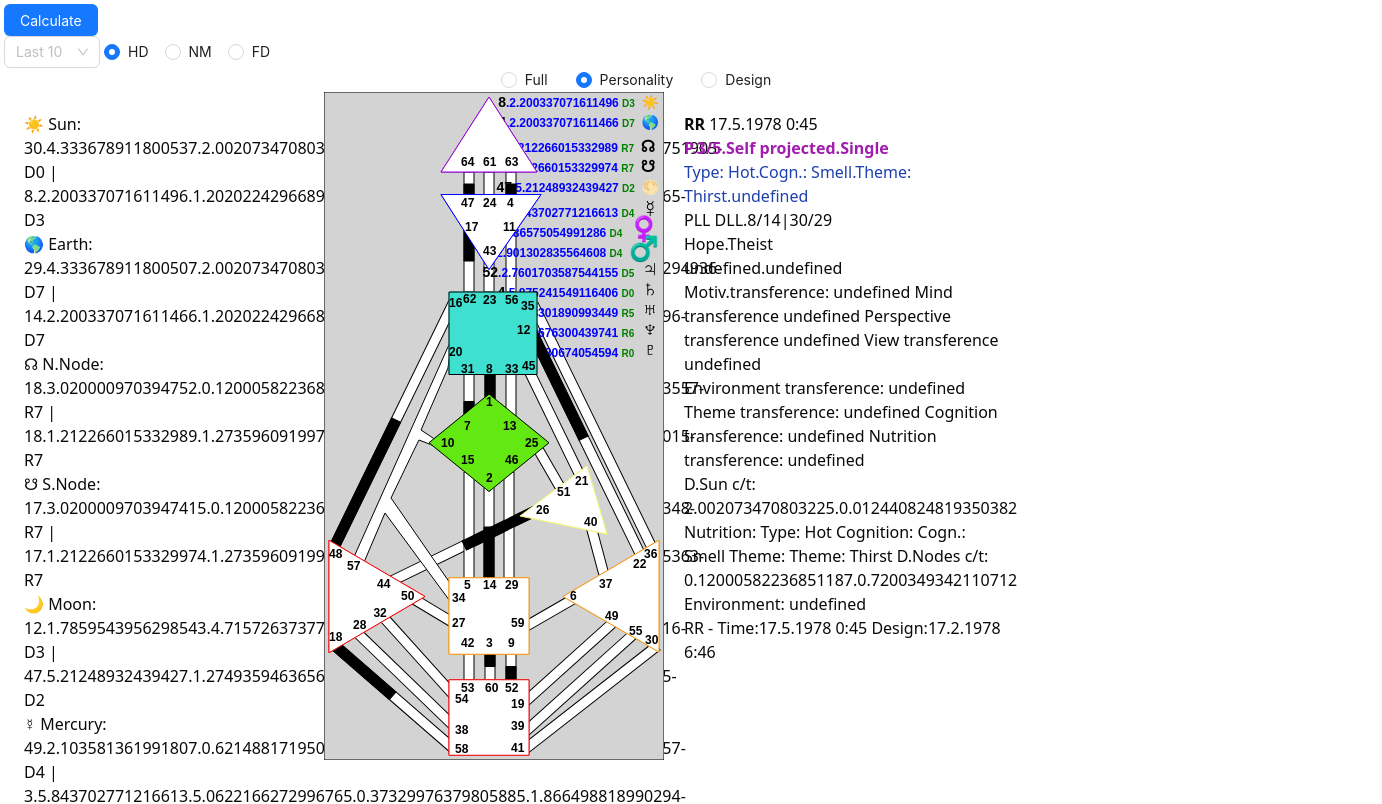
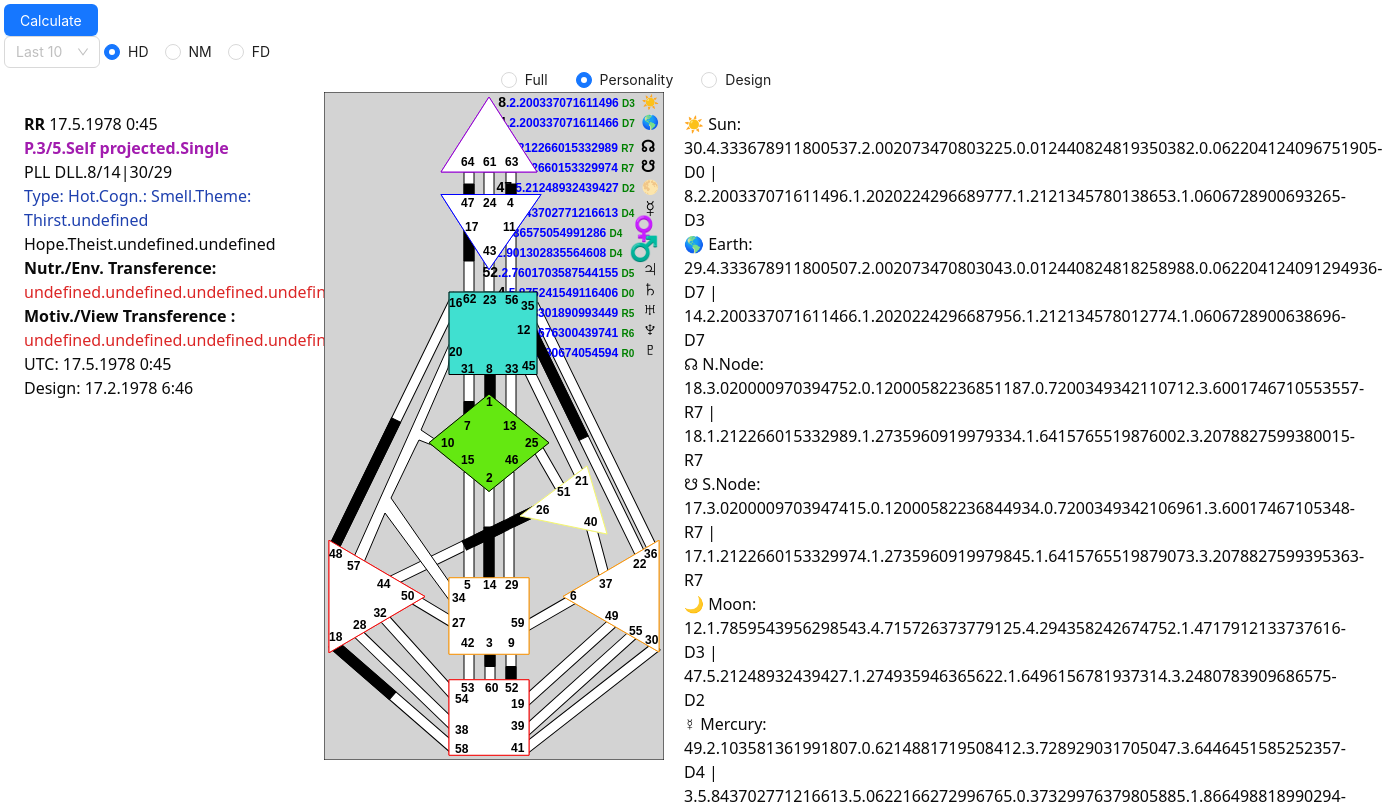
Before and after one commit to RulezKT/cd_react, a React (Vite) app: page / in a window 1280 px wide. Shown: the top 804 px of the page, 1382 px wide, since content can reach past the window. Built offline with nearby package versions, Linux system fonts and the light colour scheme; no server answers.

Commit message:
reworked nm TODO: fd

```diff
--- a/src/App.tsx
+++ b/src/App.tsx
@@ -52,12 +52,12 @@ function App() {
             />
           </div>
 
-          <div className="TechInfo w-80 order-2 md:order-2 lg:order-3">
+          <div className="TechInfo w-80 order-2 md:order-2 lg:order-1">
             <FullTechInfo data={cdInfo.cdInfo} calc={calcType.calcType} />
 
           </div>
 
-          <div className="TechInfo w-80  order-3  lg:order-1">
+          <div className="TechInfo w-80  order-3 md:order-3 lg:order-3">
             <PlanetsInfo data={cdInfo.cdInfo} />
 
           </div>
--- a/src/components/FullTechInfo.tsx
+++ b/src/components/FullTechInfo.tsx
@@ -8,23 +8,17 @@ export const FullTechInfo = (props) => {
 
     const loc = cdInfo.time.pers_time_utc;
     const loc_time = `${loc.day}.${loc.month}.${loc.year} ${loc.hours}:${loc.minutes}`;
-
     const des = cdInfo.time.des_time;
     const des_time = `${des.day}.${des.month}.${des.year} ${des.hours}:${des.minutes}`;
-
-    const timeString: string = `${cdInfo.name.slice(0, 10)} - Time:${loc_time} Design:${des_time} `;
 
 
     let cross_text = `${cdInfo.hd.specialInfo.cross.first}/${cdInfo.hd.specialInfo.cross.second}|${cdInfo.hd.specialInfo.cross.third}/${cdInfo.hd.specialInfo.cross.fourth}`;
     const varCrossString: string = `${cdInfo.hd.specialInfo.variable}.` + cross_text;
 
 
-    const motivString: string = `${cdInfo.hd.specialInfo.motivation}.${cdInfo.hd.specialInfo.mind}`;
-    const motiveString2: string = `${cdInfo.hd.specialInfo.view}.${cdInfo.hd.specialInfo.perspective}`;
 
-    const nutrStringShort: string = `${cdInfo.hd.specialInfo.nutr_type}.${cdInfo.hd.specialInfo.cognition}.${cdInfo.hd.specialInfo.theme}.${cdInfo.hd.specialInfo.environment}`;
 
-    const nutrString: string = `D.Sun c/t:  ${cdInfo.hd.design.planets_data[SUN].color}.${cdInfo.hd.design.planets_data[SUN].tone} Nutrition: ${cdInfo.hd.specialInfo.nutr_type}  Cognition: ${cdInfo.hd.specialInfo.cognition} Theme: ${cdInfo.hd.specialInfo.theme} D.Nodes c/t: ${cdInfo.hd.design.planets_data[NORTHNODE].color}.${cdInfo.hd.design.planets_data[NORTHNODE].tone} Environment: ${cdInfo.hd.specialInfo.environment} `;
+    // const nutrString: string = `D.Sun c/t:  ${cdInfo.hd.design.planets_data[SUN].color}.${cdInfo.hd.design.planets_data[SUN].tone} Nutrition: ${cdInfo.hd.specialInfo.nutr_type}  Cognition: ${cdInfo.hd.specialInfo.cognition} Theme: ${cdInfo.hd.specialInfo.theme} D.Nodes c/t: ${cdInfo.hd.design.planets_data[NORTHNODE].color}.${cdInfo.hd.design.planets_data[NORTHNODE].tone} Environment: ${cdInfo.hd.specialInfo.environment} `;
 
 
 
@@ -51,10 +45,12 @@ export const FullTechInfo = (props) => {
     }
 
 
-    const transfString: string = ` Motiv.transference: ${cdInfo.hd.specialInfo.motivation_transf} Mind transference ${cdInfo.hd.specialInfo.mind_transf}  Perspective transference ${cdInfo.hd.specialInfo.perspective_transf}  View transference ${cdInfo.hd.specialInfo.view_transf} `;
 
-    const transf2String: string = `Environment transference: ${cdInfo.hd.specialInfo.environment_transf} `;
-    const transf3String: string = `Theme transference: ${cdInfo.hd.specialInfo.theme_transf}  Cognition transference: ${cdInfo.hd.specialInfo.cognition_transf}  Nutrition transference: ${cdInfo.hd.specialInfo.nutr_type_transf} `;
+    const motivString: string = `${cdInfo.hd.specialInfo.motivation}.${cdInfo.hd.specialInfo.mind}.${cdInfo.hd.specialInfo.view}.${cdInfo.hd.specialInfo.perspective}`;
+    const motivTransf: string = `${cdInfo.hd.specialInfo.motivation_transf}.${cdInfo.hd.specialInfo.mind_transf}.${cdInfo.hd.specialInfo.view_transf}.${cdInfo.hd.specialInfo.perspective_transf} `;
+
+    const nutrStringShort: string = `${cdInfo.hd.specialInfo.nutr_type}.${cdInfo.hd.specialInfo.cognition}.${cdInfo.hd.specialInfo.theme}.${cdInfo.hd.specialInfo.environment}`;
+    const nutrTransf: string = `${cdInfo.hd.specialInfo.nutr_type_transf}.${cdInfo.hd.specialInfo.cognition_transf}.${cdInfo.hd.specialInfo.theme_transf}.${cdInfo.hd.specialInfo.environment_transf} `;
 
 
 
@@ -70,18 +66,16 @@ export const FullTechInfo = (props) => {
 
             </div >
             <p className=" font-extrabold  text-fuchsia-700"> {typeProfDef}</p>
+            <p>  {varCrossString}</p>
             <p className="text-blue-800"> {nutrStringShort}</p>
-            <p>  {varCrossString}</p>
             <p> {motivString}</p >
-            <p> {motiveString2}</p >
-            <p> {transfString}</p >
-            <p> {transf2String}</p >
-            <p> {transf3String}</p >
+            <p className="font-extrabold mr-1"> Nutr./Env. Transference:</p >
+            <p className="text-red-600"> {nutrTransf}</p >
+            <p className="font-extrabold mr-1"> Motiv./View Transference :</p >
+            <p className="text-red-600"> {motivTransf}</p >
 
-
-
-            <p> {nutrString}</p>
-            <p> {timeString}</p>
+            <p>UTC: {loc_time}</p>
+            <p>Design: {des_time}</p>
 
 
         </div >
--- a/src/components/ReqDataForm.tsx
+++ b/src/components/ReqDataForm.tsx
@@ -2,30 +2,15 @@ import { useEffect, useState } from "react";
 import axios from "axios";
 
 import { Button, DatePicker } from "antd";
-
-// import { Dropdown, MenuProps } from "antd";
-// import { DownOutlined } from "@ant-design/icons";
-
 import { Checkbox } from "antd";
-
-// import { TimePicker } from "antd";
-
+import { CheckboxChangeEvent } from "antd/es/checkbox/Checkbox";
+import { Input } from "antd";
+import { Select } from "antd";
 
 import type { Dayjs } from "dayjs";
 import dayjs from "dayjs";
 
-
-import TimePicker from 'react-time-picker';
-import 'react-time-picker/dist/TimePicker.css';
-// import 'react-clock/dist/Clock.css';
-import { Value } from 'node_modules/react-time-picker/dist/esm/shared/types';
-
-
-
-import { Input } from "antd";
-
 import Autocomplete from "react-google-autocomplete";
-import { CheckboxChangeEvent } from "antd/es/checkbox/Checkbox";
 
 import Cookies from "js-cookie";
 
@@ -36,12 +21,8 @@ import { UseCalcType, useCalcType } from "./calcType";
 import { ReqData } from "@/lib/cd_consts";
 import { fetchData } from "./FetchData";
 import { CDinfo } from "@/lib/cd_consts";
+import { TypeOfChartRadio } from "./TypeOfChartRadio";
 
-import { Select } from "antd";
-
-import { TypeOfChartRadio } from "./TypeOfChartRadio";
-import { MyTimePicker } from "./MyTimePicker";
-import { time } from "console";
 
 
 type TimeZone = {
@@ -60,8 +41,6 @@ type Place = {
 
 export function ReqDataForm() {
 
-
-  const timeFormat = "HH:mm";
   const GOOGLE_MAPS_API_KEY = "AIzaSyBaHb8Qz3QFglWkTHH3Bisf1geUNdxPKys";
 
   const cdInfo: UseCdInfo = useCdInfo();
--- a/src/components/numerology.ts
+++ b/src/components/numerology.ts
@@ -34,11 +34,23 @@ export const drawNumerology = (
   appendText(svg, num_x, num_y, numerology_text, "black", "start");
   num_y += 30;
 
-  numerology_text = `Matrix code: ${formula.matrix_code}. Soul level now/past life: ${formula.soul_level}/${formula.soul_level_past_life}.`;
+  numerology_text = `Matrix code: ${formula.matrix_code}.`;
   appendText(svg, num_x, num_y, numerology_text, "black", "start");
   num_y += 30;
 
-  numerology_text = `Planetary task: ${formula.planetary_task}. Social task: ${formula.social_task}. Karmic task: ${formula.karmic_task}.`;
+  numerology_text = `Soul level now/past life: ${formula.soul_level}/${formula.soul_level_past_life}.`;
+  appendText(svg, num_x, num_y, numerology_text, "black", "start");
+  num_y += 30;
+
+  numerology_text = `Planetary task: ${formula.planetary_task}.`;
+  appendText(svg, num_x, num_y, numerology_text, "black", "start");
+  num_y += 30;
+
+  numerology_text = `Social task: ${formula.social_task}.`;
+  appendText(svg, num_x, num_y, numerology_text, "black", "start");
+  num_y += 30;
+
+  numerology_text = `Karmic task: ${formula.karmicTask}.`;
   appendText(svg, num_x, num_y, numerology_text, "black", "start");
   num_y += 30;
 
```
